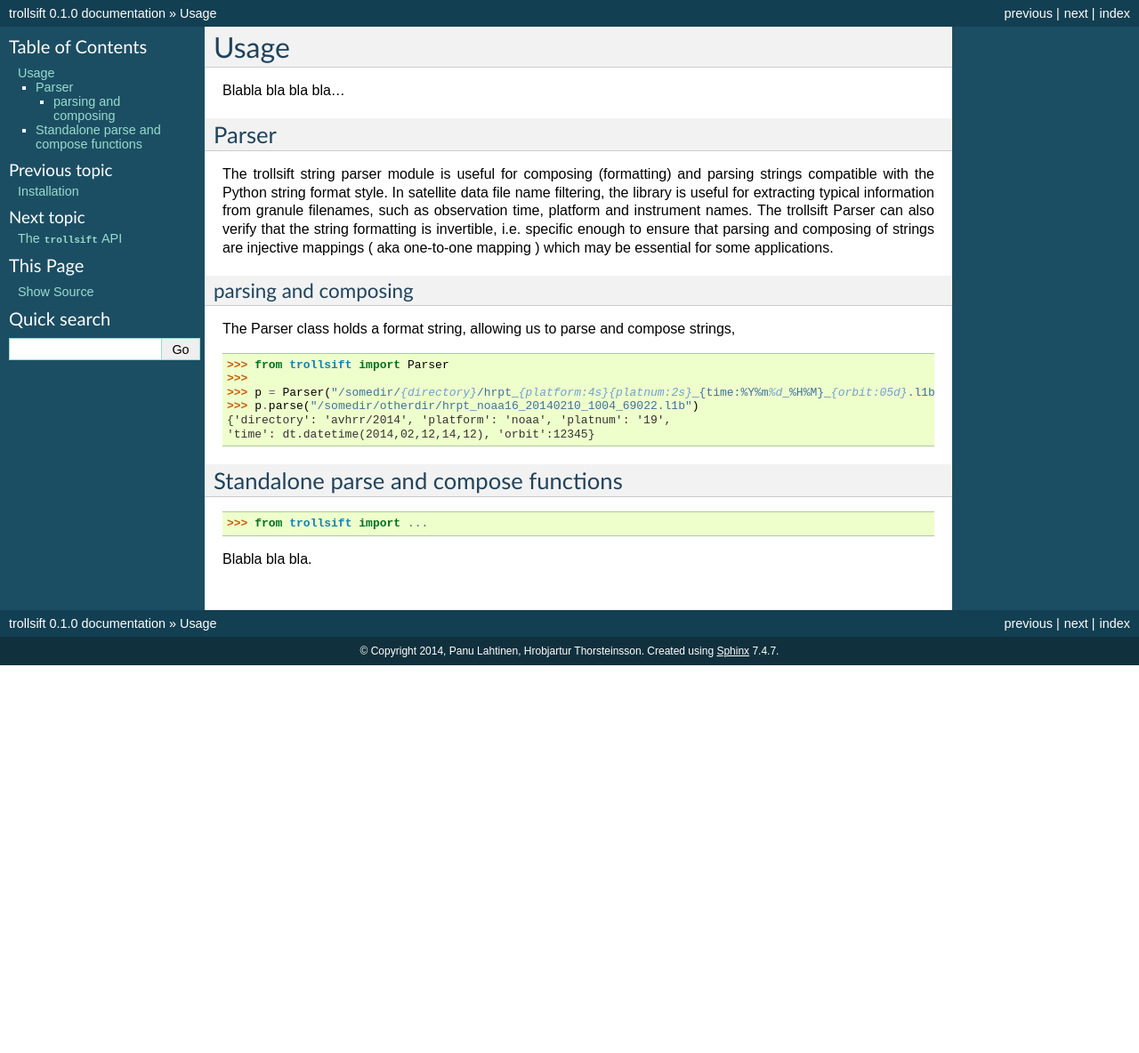
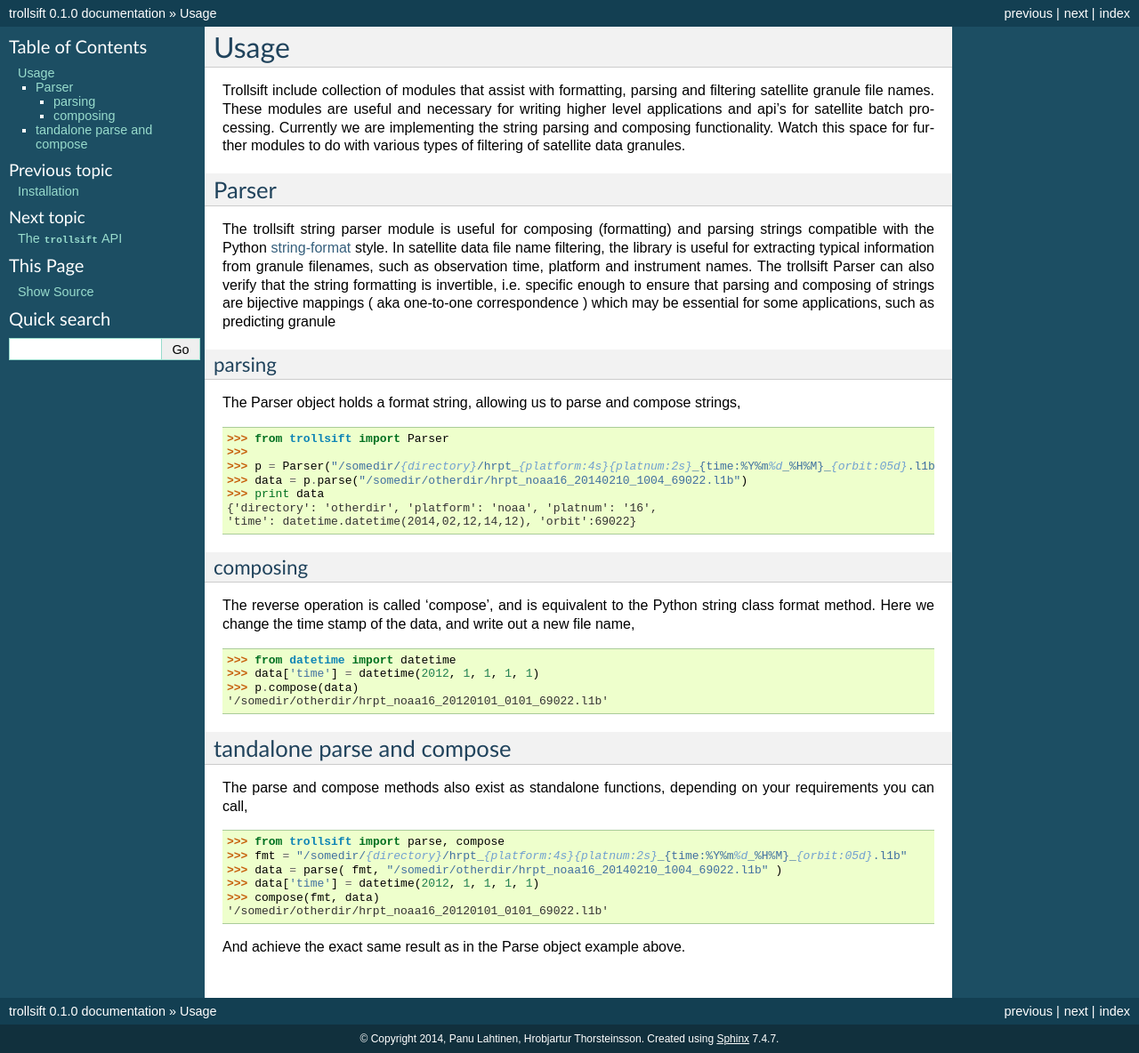
Before and after one commit to pytroll/trollsift, a Sphinx documentation site: the page built from doc/source/usage.rst, in a window 1280 px wide. Shown: the whole page at 89% size. Built offline with Sphinx 7.4.7, drawn with Linux system fonts in a browser that asks for light colours; pages that are not in the unit, such as notebooks, are missing from menus; before the commit the page ends 900 px from its top, so only the background shows below that.

Commit message:
further documentation
further documentation

```diff
--- a/doc/source/usage.rst
+++ b/doc/source/usage.rst
@@ -4,36 +4,58 @@
 ..   :start: 2
 ..   :suffix: .
 
+.. _string-format: https://docs.python.org/2/library/string.html#format-string-syntax
+
 Usage
 -----
 
-Blabla bla bla bla...
+Trollsift include collection of modules that assist with formatting, parsing and filtering satellite granule file names. These modules are useful and necessary for writing higher level applications and api’s for satellite batch processing. Currently we are implementing the string parsing and composing functionality. Watch this space for further modules to do with various types of filtering of satellite data granules.
 
 Parser
 ++++++++++
 The trollsift string parser module is useful for composing (formatting) and parsing strings
-compatible with the Python string format style. In satellite data file name filtering,
+compatible with the Python string-format_ style. In satellite data file name filtering,
 the library is useful for extracting typical information from granule filenames, such
 as observation time, platform and instrument names. The trollsift Parser can also
 verify that the string formatting is invertible, i.e. specific enough to ensure that
-parsing and composing of strings are injective mappings ( aka one-to-one mapping )
-which may be essential for some applications.
+parsing and composing of strings are bijective mappings ( aka one-to-one correspondence )
+which may be essential for some applications, such as predicting granule
 
-parsing and composing
+parsing
 ^^^^^^^^^^^^^^^^^^^^^^^^^^^
-The Parser class holds a format string, allowing us to parse and compose strings,
+The Parser object holds a format string, allowing us to parse and compose strings,
 
   >>> from trollsift import Parser
   >>>
   >>> p = Parser("/somedir/{directory}/hrpt_{platform:4s}{platnum:2s}_{time:%Y%m%d_%H%M}_{orbit:05d}.l1b")
-  >>> p.parse("/somedir/otherdir/hrpt_noaa16_20140210_1004_69022.l1b")
-  {'directory': 'avhrr/2014', 'platform': 'noaa', 'platnum': '19',
-  'time': dt.datetime(2014,02,12,14,12), 'orbit':12345}
+  >>> data = p.parse("/somedir/otherdir/hrpt_noaa16_20140210_1004_69022.l1b")
+  >>> print data
+  {'directory': 'otherdir', 'platform': 'noaa', 'platnum': '16',
+  'time': datetime.datetime(2014,02,12,14,12), 'orbit':69022}
+
+composing
+^^^^^^^^^^^^^^^^^^^^^^^^^^^
+The reverse operation is called 'compose', and is equivalent to the Python string
+class format method.  Here we change the time stamp of the data, and write out
+a new file name,
+
+  >>> from datetime import datetime
+  >>> data['time'] = datetime(2012, 1, 1, 1, 1)
+  >>> p.compose(data)
+  '/somedir/otherdir/hrpt_noaa16_20120101_0101_69022.l1b'
 
 
-Standalone parse and compose functions
+tandalone parse and compose
 +++++++++++++++++++++++++++++++++++++++++
 
-  >>> from trollsift import ...
+The parse and compose methods also exist as standalone functions,
+depending on your requirements you can call,
 
-Blabla bla bla.
+  >>> from trollsift import parse, compose
+  >>> fmt = "/somedir/{directory}/hrpt_{platform:4s}{platnum:2s}_{time:%Y%m%d_%H%M}_{orbit:05d}.l1b"
+  >>> data = parse( fmt, "/somedir/otherdir/hrpt_noaa16_20140210_1004_69022.l1b" )
+  >>> data['time'] = datetime(2012, 1, 1, 1, 1)
+  >>> compose(fmt, data)
+  '/somedir/otherdir/hrpt_noaa16_20120101_0101_69022.l1b'
+
+And achieve the exact same result as in the Parse object example above.
```
